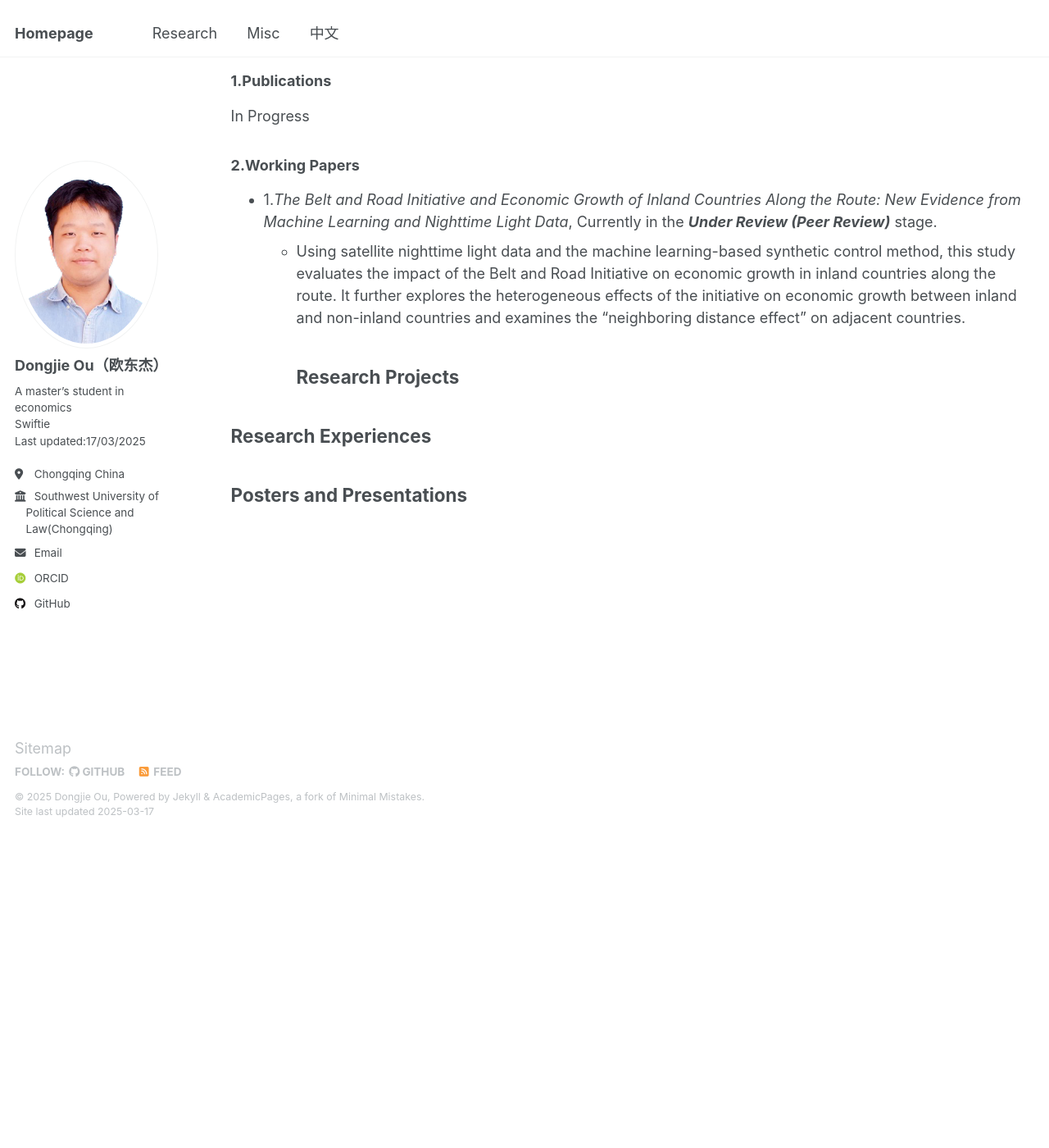
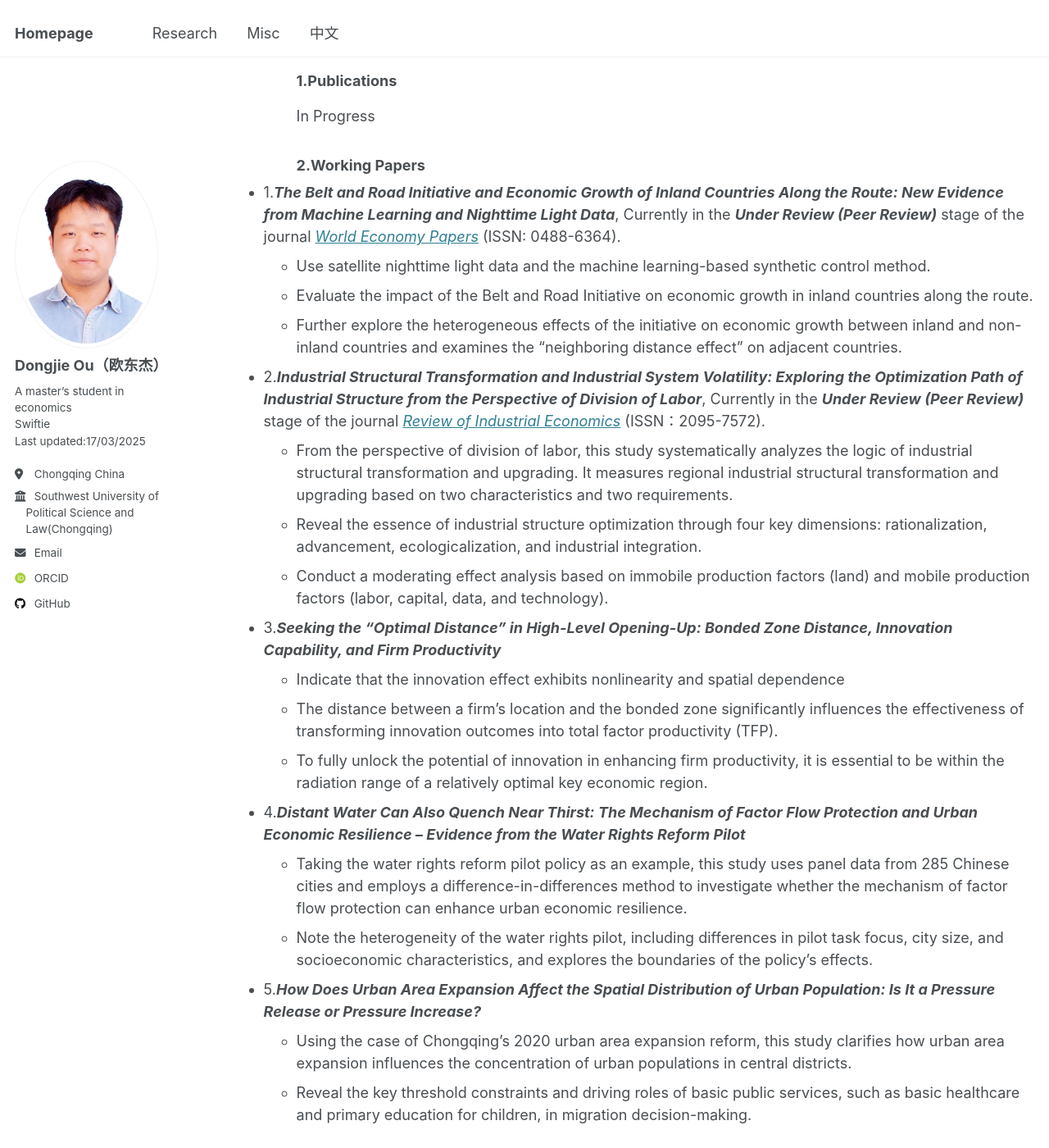
Before and after one commit to oudongjie2001/oudongjie2001.github.io, a Jekyll site: the page built from _pages/research.md, in a window 1280 px wide and 1400 px high, scrolled down 667 px. Shown: the whole window at 82% size. Built offline with Jekyll 4.4.1, drawn with Linux system fonts in a browser that asks for light colours; some web fonts are replaced; before the commit the page ends 1685 px from its top, so only the background shows below that.

Commit message:
Update research.md

```diff
--- a/_pages/research.md
+++ b/_pages/research.md
@@ -8,7 +8,6 @@ redirect_from:
 ---
 
 {% include base_path %}
-
 ## Research Interests
 - 1.Urban (Agglomeration) and Regional Economics:
   - Urban Clusters
@@ -22,13 +21,28 @@ redirect_from:
   - Total Firm Productivity
   - Firm Innovation
   - Regional (Economic) Integration
-
 ## Publications and Working Papers
 ### 1.Publications
 In Progress
 ### 2.Working Papers
-- 1.*The Belt and Road Initiative and Economic Growth of Inland Countries Along the Route: New Evidence from Machine Learning and Nighttime Light Data*, Currently in the ***Under Review (Peer Review)*** stage.
-  - Using satellite nighttime light data and the machine learning-based synthetic control method, this study evaluates the impact of the Belt and Road Initiative on economic growth in inland countries along the route. It further explores the heterogeneous effects of the initiative on economic growth between inland and non-inland countries and examines the “neighboring distance effect” on adjacent countries.
+- 1.***The Belt and Road Initiative and Economic Growth of Inland Countries Along the Route: New Evidence from Machine Learning and Nighttime Light Data***, Currently in the ***Under Review (Peer Review)*** stage of the journal [*World Economy Papers*](http://sjjjwh.magtech.com.cn/CN/0488-6364/home.shtml) (ISSN: 0488-6364).
+  - Use satellite nighttime light data and the machine learning-based synthetic control method.
+  - Evaluate the impact of the Belt and Road Initiative on economic growth in inland countries along the route.
+  - Further explore the heterogeneous effects of the initiative on economic growth between inland and non-inland countries and examines the “neighboring distance effect” on adjacent countries.
+- 2.***Industrial Structural Transformation and Industrial System Volatility: Exploring the Optimization Path of Industrial Structure from the Perspective of Division of Labor***, Currently in the ***Under Review (Peer Review)*** stage of the journal [*Review of Industrial Economics*](https://xdch.cbpt.cnki.net/WKG/WebPublication/index.aspx?mid=xdch) (ISSN：2095-7572).
+  - From the perspective of division of labor, this study systematically analyzes the logic of industrial structural transformation and upgrading. It measures regional industrial structural transformation and upgrading based on two characteristics and two requirements.
+  - Reveal the essence of industrial structure optimization through four key dimensions: rationalization, advancement, ecologicalization, and industrial integration.
+  - Conduct a moderating effect analysis based on immobile production factors (land) and mobile production factors (labor, capital, data, and technology).
+- 3.***Seeking the “Optimal Distance” in High-Level Opening-Up: Bonded Zone Distance, Innovation Capability, and Firm Productivity***
+  - Indicate that the innovation effect exhibits nonlinearity and spatial dependence
+  - The distance between a firm’s location and the bonded zone significantly influences the effectiveness of transforming innovation outcomes into total factor productivity (TFP).
+  - To fully unlock the potential of innovation in enhancing firm productivity, it is essential to be within the radiation range of a relatively optimal key economic region.
+- 4.***Distant Water Can Also Quench Near Thirst: The Mechanism of Factor Flow Protection and Urban Economic Resilience – Evidence from the Water Rights Reform Pilot***
+  - Taking the water rights reform pilot policy as an example, this study uses panel data from 285 Chinese cities and employs a difference-in-differences method to investigate whether the mechanism of factor flow protection can enhance urban economic resilience.
+  - Note the heterogeneity of the water rights pilot, including differences in pilot task focus, city size, and socioeconomic characteristics, and explores the boundaries of the policy’s effects.
+- 5.***How Does Urban Area Expansion Affect the Spatial Distribution of Urban Population: Is It a Pressure Release or Pressure Increase?***
+  - Using the case of Chongqing’s 2020 urban area expansion reform, this study clarifies how urban area expansion influences the concentration of urban populations in central districts.
+  - Reveal the key threshold constraints and driving roles of basic public services, such as basic healthcare and primary education for children, in migration decision-making.
 ## Research Projects
 
 ## Research Experiences
```
